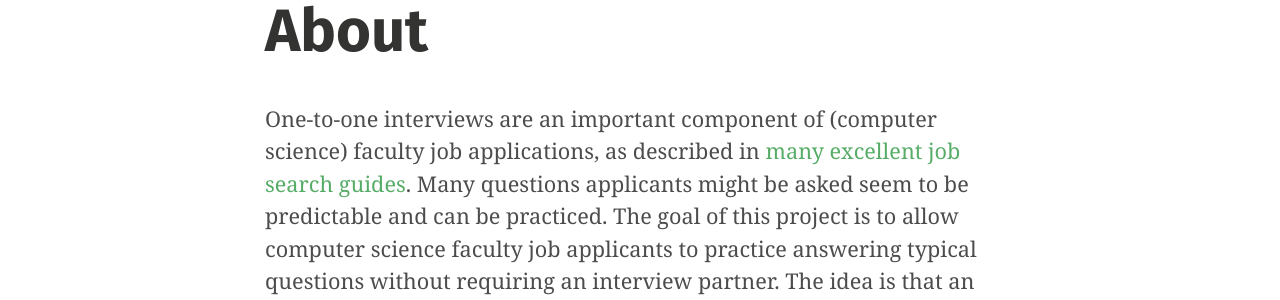
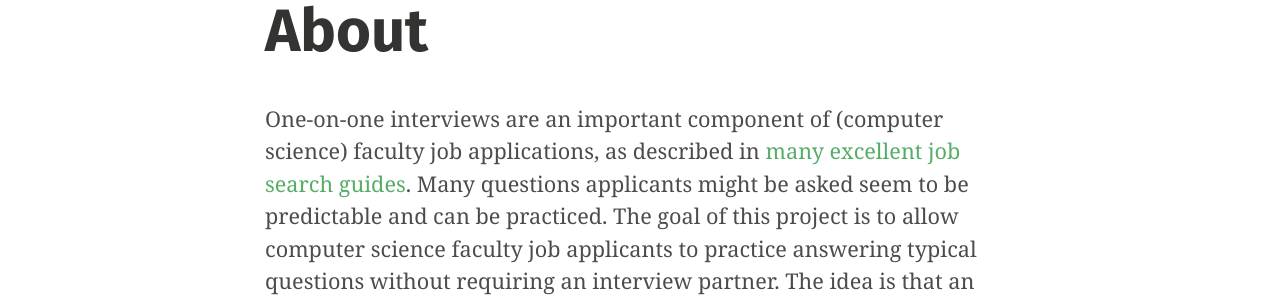
Before and after one commit to csfaculty/csfaculty.github.io, a Jekyll site: the page built from about.md, in a window 1280 px wide. Shown: the part 128-428 px from the top of the page. Built offline with Jekyll 4.4.1, drawn with Linux system fonts in a browser that asks for light colours; some web fonts are replaced.

```diff
--- a/about.md
+++ b/about.md
@@ -3,6 +3,6 @@ title: "About"
 layout: page
 ---
 
-One-to-one interviews are an important component of (computer science) faculty job applications, as described in [many excellent job search guides](https://csguides.github.io/grad-job-guide/interviewing/). Many questions applicants might be asked seem to be predictable and can be practiced. The goal of this project is to allow computer science faculty job applicants to practice answering typical questions without requiring an interview partner. The idea is that an applicant reads the current question for herself and responds to it verbally while checking that the answer is not overly long or short. The goal is not to replace practice sessions with real interview partners, which allow for more flexibility, but to provide a simple and complementary way to prepare for them.
+One-on-one interviews are an important component of (computer science) faculty job applications, as described in [many excellent job search guides](https://csguides.github.io/grad-job-guide/interviewing/#interview-questions). Many questions applicants might be asked seem to be predictable and can be practiced. The goal of this project is to allow computer science faculty job applicants to practice answering typical questions without requiring an interview partner. The idea is that an applicant reads the current question for herself and responds to it verbally while checking that the answer is not overly long or short. The goal is not to replace practice sessions with real interview partners, which allow for more flexibility, but to provide a simple and complementary way to prepare for them.
 
 Disclaimer: This website was created by [Manuel Rigger](https://www.manuelrigger.at/), who has not (yet) experienced an actual faculty job interview. [Many of the questions were adopted from existing faculty job guides.](2020/12/18/ack.html)
```
